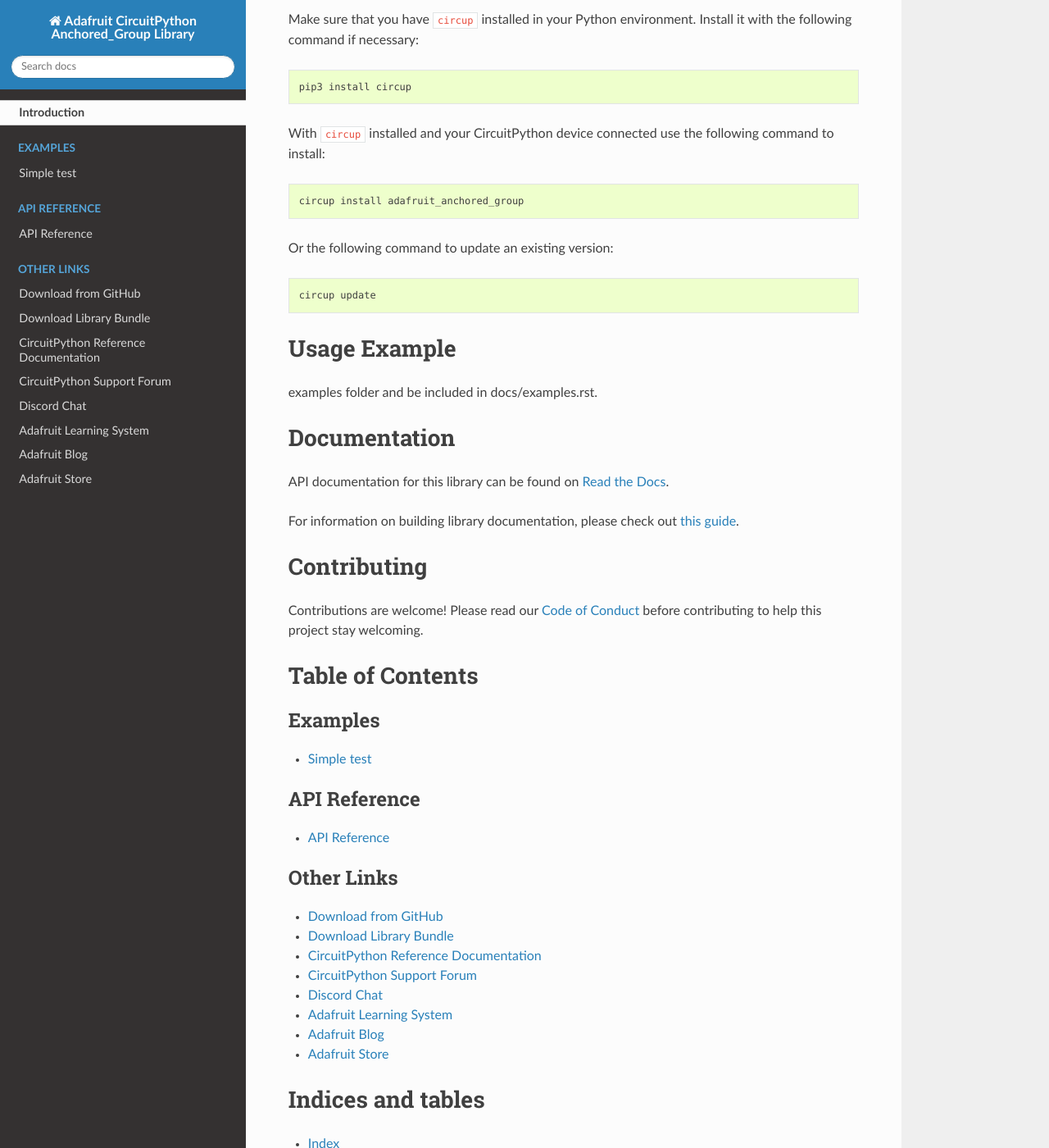
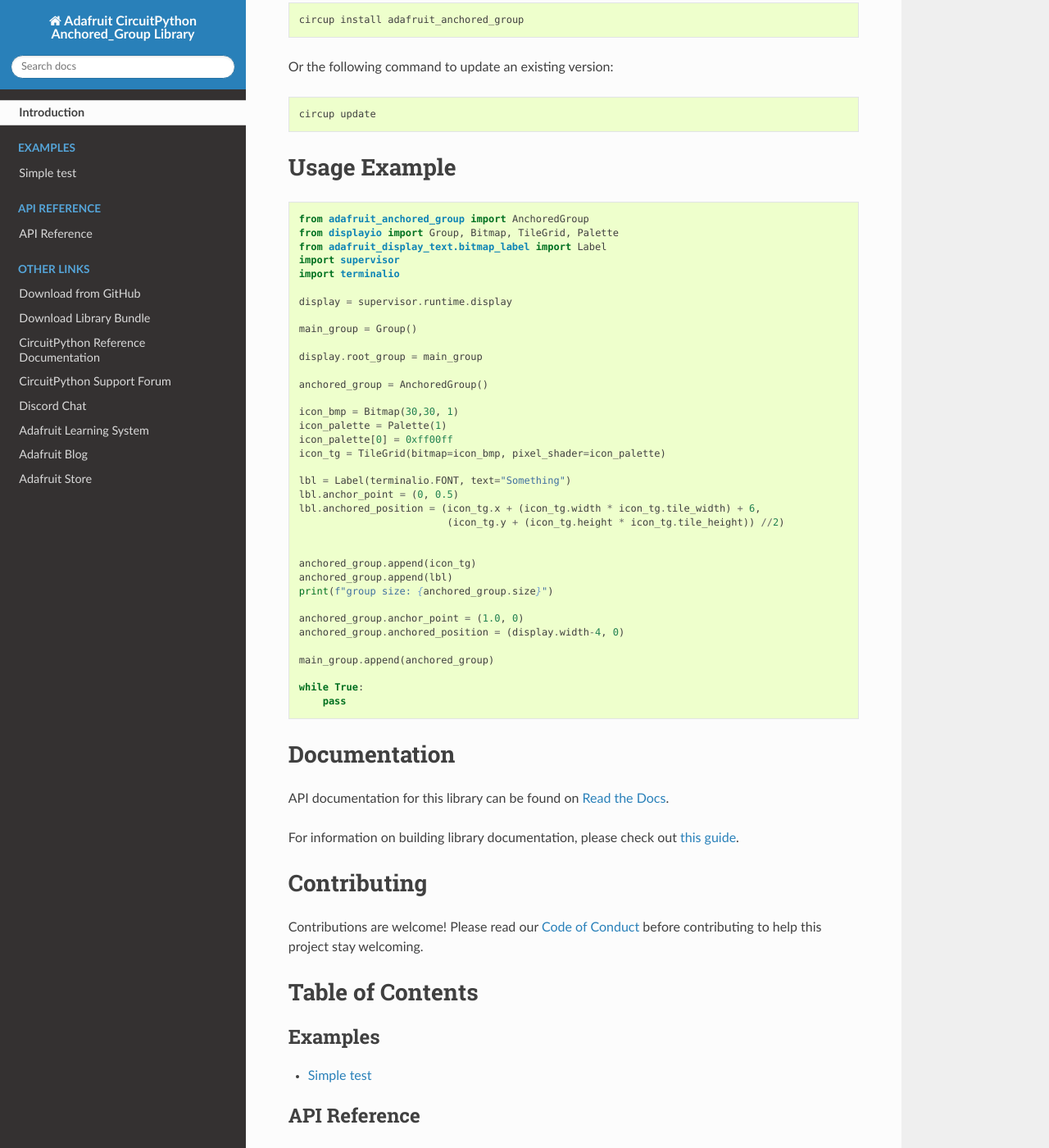
Before and after one commit to FoamyGuy/Adafruit_CircuitPython_Anchored_Group, a Sphinx documentation site: the page built from docs/index.rst, in a window 1280 px wide and 1400 px high, scrolled down 1292 px. Shown: the whole window at 82% size. Built offline with Sphinx 7.4.7 and the Read the Docs theme 3.1.0, drawn with Linux system fonts in a browser that asks for light colours; some of the changed text lies outside the part shown.

Commit message:
fix docs, add example, run pre-commit

```diff
--- a/README.rst
+++ b/README.rst
@@ -38,17 +38,8 @@
 
 
 
-.. todo:: Describe the Adafruit product this library works with. For PCBs, you can also add the
-image from the assets folder in the PCB's GitHub repo.
-
-`Purchase one from the Adafruit shop <http://www.adafruit.com/products/>`_
-
 Installing from PyPI
 =====================
-.. note:: This library is not available on PyPI yet. Install documentation is included
-   as a standard element. Stay tuned for PyPI availability!
-
-.. todo:: Remove the above note if PyPI version is/will be available at time of release.
 
 On supported GNU/Linux systems like the Raspberry Pi, you can install the driver locally `from
 PyPI <https://pypi.org/project/adafruit-circuitpython-anchored-group/>`_.
@@ -99,8 +90,45 @@
 Usage Example
 =============
 
-.. todo:: Add a quick, simple example. It and other examples should live in the
-examples folder and be included in docs/examples.rst.
+.. code-block:: python
+
+    from adafruit_anchored_group import AnchoredGroup
+    from displayio import Group, Bitmap, TileGrid, Palette
+    from adafruit_display_text.bitmap_label import Label
+    import supervisor
+    import terminalio
+
+    display = supervisor.runtime.display
+
+    main_group = Group()
+
+    display.root_group = main_group
+
+    anchored_group = AnchoredGroup()
+
+    icon_bmp = Bitmap(30,30, 1)
+    icon_palette = Palette(1)
+    icon_palette[0] = 0xff00ff
+    icon_tg = TileGrid(bitmap=icon_bmp, pixel_shader=icon_palette)
+
+    lbl = Label(terminalio.FONT, text="Something")
+    lbl.anchor_point = (0, 0.5)
+    lbl.anchored_position = (icon_tg.x + (icon_tg.width * icon_tg.tile_width) + 6,
+                             (icon_tg.y + (icon_tg.height * icon_tg.tile_height)) //2)
+
+
+    anchored_group.append(icon_tg)
+    anchored_group.append(lbl)
+    print(f"group size: {anchored_group.size}")
+
+    anchored_group.anchor_point = (1.0, 0)
+    anchored_group.anchored_position = (display.width-4, 0)
+
+    main_group.append(anchored_group)
+
+    while True:
+        pass
+
 
 Documentation
 =============
--- a/docs/conf.py
+++ b/docs/conf.py
@@ -25,7 +25,7 @@
 # Uncomment the below if you use native CircuitPython modules such as
 # digitalio, micropython and busio. List the modules you use. Without it, the
 # autodoc module docs will fail to generate with a warning.
-# autodoc_mock_imports = ["digitalio", "busio"]
+autodoc_mock_imports = ["vectorio", "displayio"]
 
 autodoc_preserve_defaults = True
 
--- a/docs/index.rst
+++ b/docs/index.rst
@@ -24,14 +24,8 @@
 .. toctree::
     :caption: Tutorials
 
-.. todo:: Add any Learn guide links here. If there are none, then simply delete this todo and leave
-    the toctree above for use later.
-
 .. toctree::
     :caption: Related Products
-
-.. todo:: Add any product links here. If there are none, then simply delete this todo and leave
-    the toctree above for use later.
 
 .. toctree::
     :caption: Other Links
```
Also changed, not shown: 1 other file.
